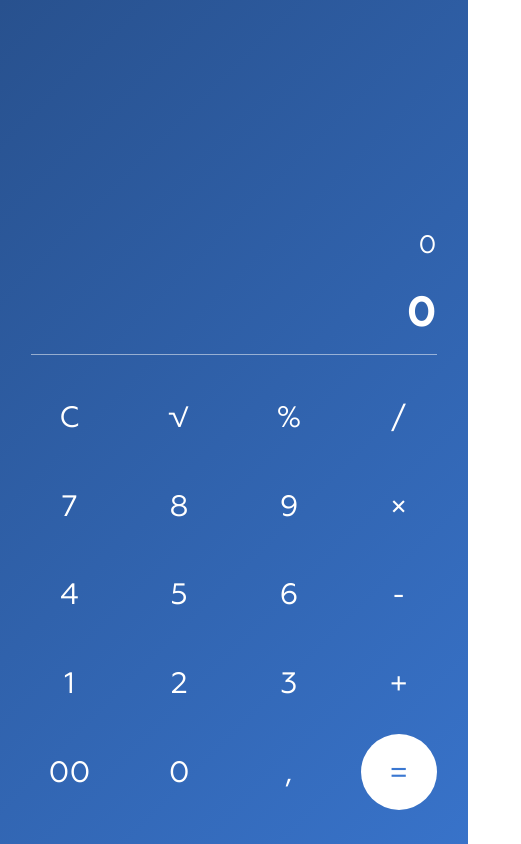
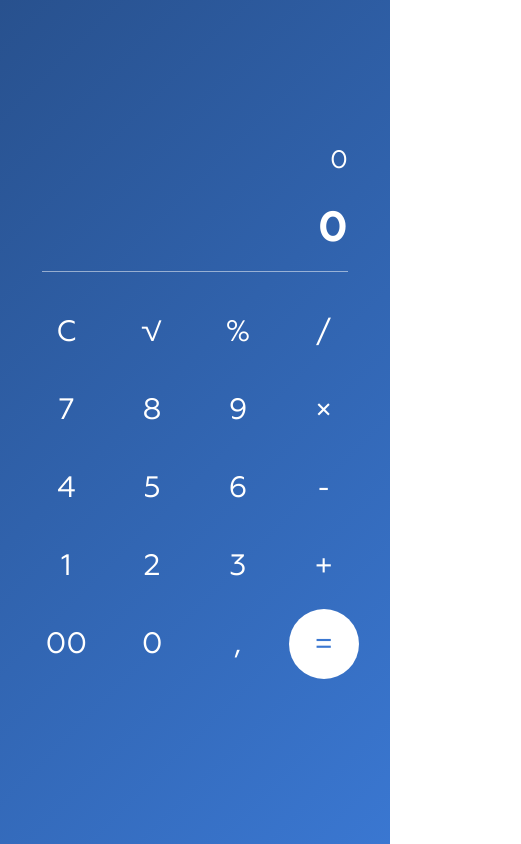
Before and after one commit to SmorodinVik/calculator, a React app: page / in a window 390 px wide. Shown: the top 844 px of the page, 521 px wide, since content can reach past the window. Built offline with nearby package versions, Linux system fonts and the light colour scheme.

Commit message:
fix styles max-width 500px

```diff
--- a/src/App.tsx
+++ b/src/App.tsx
@@ -68,8 +68,8 @@ const App: React.FC = () => {
 
   return (
     <div className="calc">
-      <Display className="display justify-right" value={expression} />
-      <Display className="display font-bold justify-right" value={result} />
+      <Display className="display" value={expression} />
+      <Display className="display font-bold" value={result} />
       <div className="buttons">
         <Button value="C" handleClick={buttonActions.c} />
         <Button value="&radic;" handleClick={buttonActions.none} />
--- a/src/styles/style.css
+++ b/src/styles/style.css
@@ -14,7 +14,6 @@ body {
   margin: 0;
 
   font: 3.5vh "Geometria", "sans-serif";
-
   color: white;
 }
 
@@ -72,14 +71,11 @@ body {
   z-index: -1;
 }
 
-.justify-right {
+.display {
   display: flex;
-
   justify-content: right;
   align-items: center;
-}
 
-.display {
   width: 100%;
   height: 8vh;
 
@@ -154,20 +150,36 @@ body {
 
 @media (max-width: 500px) {
   #wrapper {
-    width: 120%;
-    height: 120%;
-
     background: linear-gradient(315deg, rgb(40, 81, 142), rgb(58, 119, 209));
     background: -webkit-linear-gradient(315deg, rgb(40, 81, 142), rgb(58, 119, 209));
     background: -moz-linear-gradient(315deg, rgb(40, 81, 142), rgb(58, 119, 209));
   }
 
   .calc {
+    width: 100%;
+
     background: none;
     box-shadow: none;
   }
 
   .calc::before {
+    display: none;
+  }
+
+  .buttons {
+    position: relative;
+
+    width: 100%;
+    height: 100vw;
+
+    margin-top: 9vw;
+
+    display: grid;
+    grid-template-rows: repeat(5, 18vw);
+    grid-template-columns: repeat(4, 18vw);
+    justify-content: center;
+    grid-gap: 2vw 4vw;
+
     background: none;
   }
 }
--- a/src/utils/calculate.ts
+++ b/src/utils/calculate.ts
@@ -16,16 +16,15 @@ const actions: { [key: string]: (arg1: number, arg2: number) => number } = {
 
 type MixedArray = Array<number | string>;
 
-const parseString = (str: string): MixedArray => {
-  const normalizedStr = str.replace(/,/g, '.').replace(/×/g, '*');
+const parseExpression = (expression: string): MixedArray => {
+  const normalizedExpression = expression.replace(/,/g, '.').replace(/×/g, '*');
 
-  const numbers = ['1', '2', '3', '4', '5', '6', '7', '8', '9', '0', '.'];
-
+  const partsOfNumber = ['1', '2', '3', '4', '5', '6', '7', '8', '9', '0', '.'];
   const result: MixedArray = [];
   let number = '';
 
-  normalizedStr.split('').forEach((symb) => {
-    if (numbers.includes(symb)) {
+  normalizedExpression.split('').forEach((symb) => {
+    if (partsOfNumber.includes(symb)) {
       number += symb;
     } else {
       if (number !== '') {
@@ -86,6 +85,7 @@ const convertToRPN = (arr: MixedArray): MixedArray => {
       stack.push(el);
     }
   });
+
   if (stack.length !== 0) {
     result.push(...stack.reverse());
   }
@@ -106,12 +106,12 @@ const calculateRPN = (stack: MixedArray): number => {
 };
 
 export default (expression: string): string => {
-  const parsedExpression = parseString(expression);
+  const parsedExpression = parseExpression(expression);
   try {
     const convertedExpression = convertToRPN(parsedExpression);
     const result = calculateRPN(convertedExpression);
     return String(result).replace(/\./g, ',');
   } catch (e) {
-    return 'wrong expression';
+    return 'error';
   }
 };
```
Also changed, not shown: 2 other files (tests, documents, lock files or other folders).
